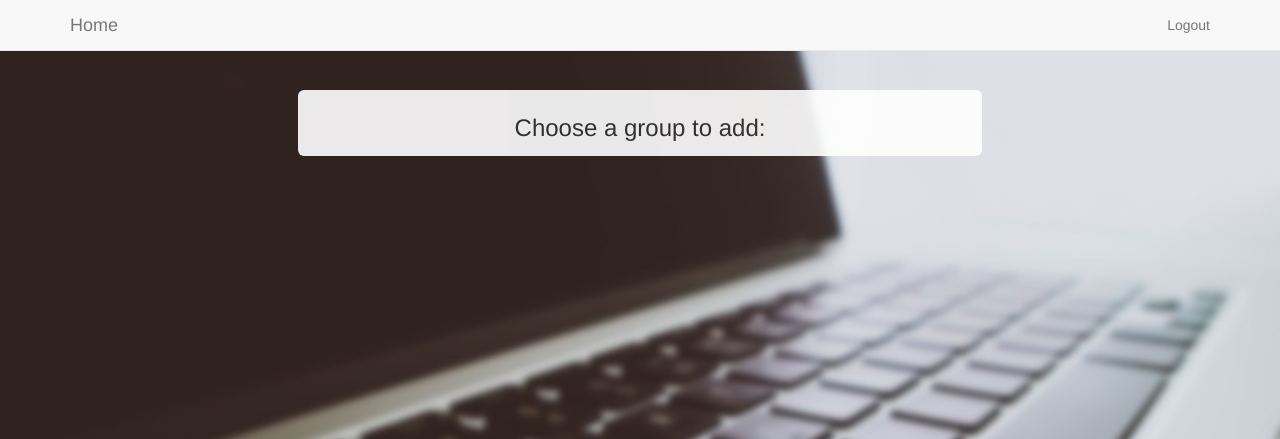
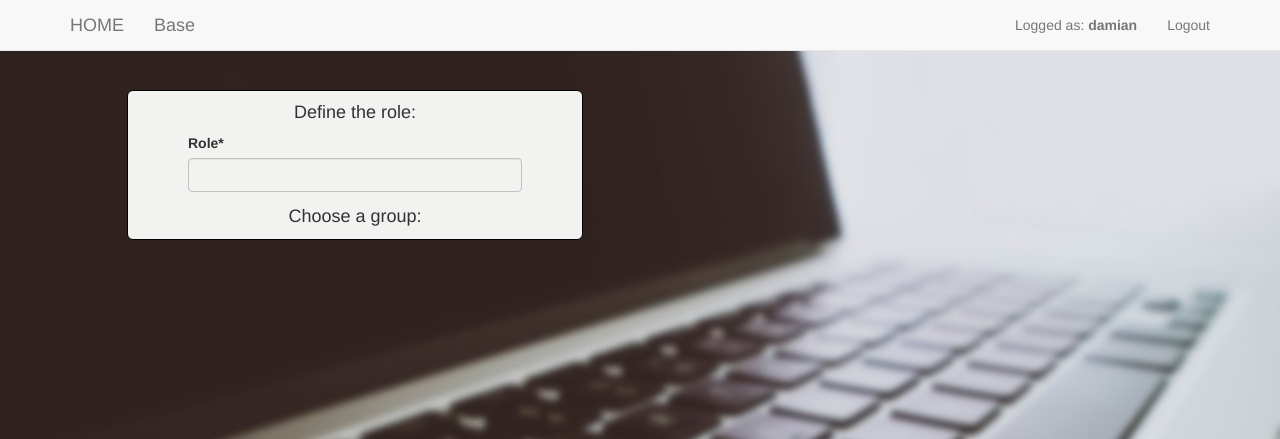
Before and after one commit to dszczesniak/projekt01, a Django app: page /11/choose_group/ in a window 1280 px wide. Shown: the top 439 px of the page. Run offline with Django 3.2, Linux system fonts and the light colour scheme; a user stored in the database is signed in; data comes from the database, SQL or seed files in the repository; data that the repository does not hold is empty; some libraries are stand-ins or nearby versions.

Commit message:
Poprawki_2, grupy_role

```diff
--- a/proj/forms.py
+++ b/proj/forms.py
@@ -1,6 +1,6 @@
 from django import forms
 from .models import SignUp
-from .models import Cv, Group
+from .models import Cv, Group, Membership
 from django.forms.formsets import BaseFormSet
 from datetime import datetime
 
@@ -218,6 +218,12 @@ class GroupForm(forms.ModelForm):
 		fields = ('name', 'description')
 
 
+class MemberForm(forms.ModelForm):
+
+	class Meta:
+		model = Membership
+		fields = ('role',)
+
 
 
 
--- a/proj/models.py
+++ b/proj/models.py
@@ -168,3 +168,4 @@ class Membership(models.Model):
 	person = models.ForeignKey(Person)
 	leader = models.BooleanField(default=False)
 	group = models.ForeignKey(Group)
+	role = models.CharField(max_length=50)
--- a/proj/views.py
+++ b/proj/views.py
@@ -1,4 +1,5 @@
 import os
+import zipfile
 from django.contrib import messages
 from django.contrib.auth.decorators import login_required
 from django.contrib.auth import get_user_model
@@ -11,7 +12,7 @@ from django.shortcuts import render
 from django.http import HttpResponseRedirect,HttpResponse
 from django.shortcuts import redirect
 from django.shortcuts import get_object_or_404
-from .forms import SendMessageForm, SignUpForm, CvForm
+from .forms import SendMessageForm, SignUpForm, CvForm, MemberForm
 from .forms import LinkForm, BaseLinkFormSet, ProfileForm, BaseSkillFormSet
 from .forms import ProfileImageForm, GroupForm, SkillForm
 from .models import ProfileImage
@@ -396,7 +397,7 @@ def groups(request):
 				messages.error(request, 'A group with the same name already exists.')
 			else:
 				g = Group.objects.create(name = formm.name, description = formm.description)
-				m = Membership.objects.create(person=p, group=g, leader=True)
+				m = Membership.objects.create(person=p, group=g, leader=True, role="Team Leader")
 
 
 
@@ -420,7 +421,7 @@ def groups(request):
 		else:
 			gr = Group.objects.filter(members__name=request.user) # pokazuje grupy w ktorych Ja uczestnicze (zalogowany user)
 			per = Person.objects.filter(name=request.user)
-			mem = Membership.objects.filter(group = gr, person = per)
+			mem = Membership.objects.filter(group = gr)
 
 
 
@@ -486,11 +487,14 @@ def groups(request):
 		m = Membership.objects.filter(group = gd, person= p, leader = True)
 		#usuwanie
 		for z in m:
-			if z.leader == True:
+			if z.leader == False:
+				gdd = Group.objects.get(name=request.POST['delete'])
+				messages.error(request, 'There was an error saving your profile.')
+
+			else:
 				gdd = Group.objects.get(name=request.POST['delete']).delete()
-			else:
-				messages.error(request, 'You are not a leader of this group.\n Can not be deleted.')
-				gdd = Group.objects.get(name=request.POST['delete'])
+
+
 
 
 
@@ -511,18 +515,16 @@ def groups(request):
 
 
 
-
-
-
-
-	else:								# wyswietlenie wszystkich dostepnych grup
+	else:
 		cvs = Cv.objects.all()
 		cv = Cv.objects.filter(author = request.user)
 		per = Person.objects.all()
 		gr = Group.objects.filter(members__name=request.user) # pokazuje grupy w ktorych Ja uczestnicze (zalogowany user)
 		perr = Person.objects.filter(name=request.user)
+		mem = Membership.objects.filter(group = gr, person = perr)
+		mem2 = Membership.objects.filter(group = gr, person = perr)
 
-		mem = Membership.objects.filter(group = gr, person = perr)
+
 		form = GroupForm()
 
 
@@ -533,6 +535,7 @@ def groups(request):
 			'form': form,
 			'cvs':cvs,
 			'cv':cv,
+
 		}
 
 		return render(request, 'groups.html', context)
@@ -550,16 +553,43 @@ def groups(request):
 @login_required
 def choose_group(request, pk):
 
-	if request.method == "POST":
+	if request.method == "POST" and 'group' in request.POST:
 
 		cvs = get_object_or_404(Cv, pk=pk)
-		g = Group.objects.get(name=request.POST['group'])
+		form = MemberForm(request.POST)
 
-		p = Person.objects.get_or_create(name=cvs.author)[0]
-		m = Membership.objects.get_or_create(person=p, group=g, leader=False)[0]
+		if form.is_valid():
+			formm = form.save(commit=False)
+
+			g = Group.objects.get(name=request.POST['group'])
+			p = Person.objects.get_or_create(name=cvs.author)[0]
+			m = Membership.objects.get_or_create(person=p, group=g, leader=False, role=formm.role)[0]
 
 
-		return redirect( 'proj.views.cv_detail', pk=cvs.pk )
+			context = {
+
+			'g':g,
+			'cvs':cvs,
+			'p':p,
+			'm':m,
+			'form': form,
+			}
+
+			return redirect( 'proj.views.cv_detail', pk=cvs.pk )
+
+
+		else:
+
+			mem = Membership.objects.filter(person__name = request.user, leader = True)
+			form = MemberForm()
+
+			context = {
+
+			'mem':mem,
+			'form':form,
+			}
+
+			return render(request, 'choose_group.html', context)
 
 
 
@@ -569,12 +599,14 @@ def choose_group(request, pk):
 		cvs = get_object_or_404(Cv, pk=pk)
 
 		mem = Membership.objects.filter(person__name = request.user, leader = True)
+		form = MemberForm()
 
 		context = {
 
 			'mem':mem,
 			'cvs':cvs,
-			'cv':cv
+			'cv':cv,
+			'form':form,
 		}
 
 		return render(request, 'choose_group.html', context)
--- a/templates/base_cv.html
+++ b/templates/base_cv.html
@@ -24,7 +24,7 @@
         width:25%;
         padding: 1% 0;
         float: left;
-		opacity: 0.93;
+		opacity: 0.94;
 
       }
 
--- a/templates/choose_group.html
+++ b/templates/choose_group.html
@@ -13,40 +13,22 @@
       }
 
       .jumbotron{
-        width:60%;
-        opacity: 0.9;
-        padding: 5px 1px;
-        margin: auto;
-        margin-bottom: 35px;
+        width:40%;
+        opacity: 0.94;
+        padding: 2px;
+        float: left;
+        margin-left: 5%;
+        border: 1px solid black;
+      }
+
+      h4{
         text-align: center;
       }
 
-      ul{
-        list-style-type:none;
+      button{
+        width: 100%;
       }
 
-      .li1{
-
-        font-family: 'Courier';
-        font-style: normal;
-        margin-left: 173px;
-        margin-bottom: 25px;
-        font-size: 25px;
-        display: block;
-        border-radius: 10px;
-
-      }
-
-      .li1 b{
-        font-size: 25px;
-        display: block;
-        width: 700px;
-        height: 30px;
-        padding: 40px 0px 60px 0px;
-        text-align: center;
-        position: relative;
-        border-radius: 10px;
-      }
 
     {% endblock %}
 </style>
@@ -59,22 +41,24 @@
 
 {% block profile %}
 
-  <br>
+<br>
       <div class="jumbotron">
-        <h3>Choose a group to add:</h3>
+
+        <h4>Define the role:</h4>
+        <form method="POST" class="post-form">
+            {% csrf_token %}
+            {{ form|crispy }}
+
+        <h4>Choose a group: </h4>
+        {% for m in mem %}
+          <p><button type="submit" name = "group" value="{{m.group}}" class="save btn btn-default">{{m.group}}</button></p>
+
+
+        {% endfor %}
+        </form>
       </div>
 
 
 
-       <ul>
-        {% for m in mem %}
-
-            <form method="POST" class="post-form" >{% csrf_token %}
-            <button type="submit" class="li1" name="group" value="{{m.group}}"> <b>{{ m.group }}</b></button>
-
-        </form>
-        {% endfor %}
-       </ul>
-
 
 {% endblock %}
--- a/templates/cv_detail.html
+++ b/templates/cv_detail.html
@@ -197,7 +197,7 @@
                                     {% endif %}
                                         <p><b>Position:</b> {{ fir.position }}</p>
                                     {% if fir.fir_1 %}
-                                        <p><b>Study period:</b> {{ fir.fir_1 }} - {{ fir.fir_2 }}</p>
+                                        <p><b>Work period:</b> {{ fir.fir_1 }} - {{ fir.fir_2 }}</p>
                                     {% endif %}
                                     {% if fir.description_2 %}
                                         <p><b>Description:</b> {{ fir.description_2 }}</p>
--- a/templates/navbar.html
+++ b/templates/navbar.html
@@ -8,7 +8,9 @@
             <span class="icon-bar"></span>
             <span class="icon-bar"></span>
           </button>
-          <a class="navbar-brand" href="/">Home</a>
+          <a class="navbar-brand" href="/">HOME</a><a class="navbar-brand"></a>
+          <a class="navbar-brand" href="/base_cv">Base</a>
+
         </div>
         <div id="navbar" class="navbar-collapse collapse">
           <ul class="nav navbar-nav">
@@ -31,6 +33,7 @@
 
           <ul class="nav navbar-nav navbar-right">
           {% if request.user.is_authenticated %}
+            <li><a>Logged as: <b>{{request.user}}</b></a></li>
             <li><a href="{% url 'auth_logout' %}">Logout</a></li>
             {% else %}
             <li ><a href="{% url 'registration_register' %}"> Register </a></li>
```
Also changed, not shown: templates/groups.html (+27 -38 lines), proj/migrations/0078_membership_role.py (added), proj/migrations/0079_remove_membership_role.py (added), proj/migrations/0080_membership_rolee.py (added), proj/migrations/0081_auto_20160321_2354.py (added), 3 other files.
